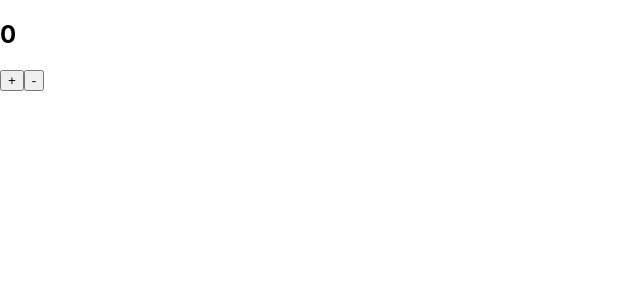
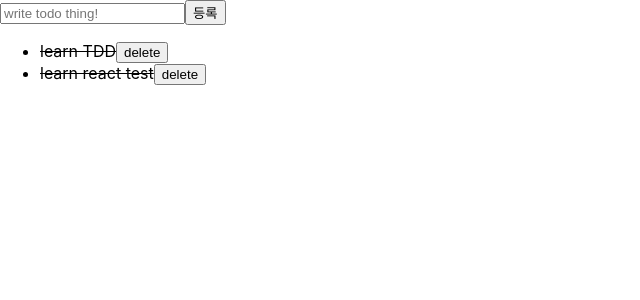
Before and after one commit to yhsol/commentor, a React (Create React App) app: page / in a window 1280 px wide. Shown: the top 300 px of the page, without its empty margins (0-640 px from the left). Built offline with nearby package versions, Linux system fonts and the light colour scheme.

Commit message:
react test

```diff
--- a/src/App.tsx
+++ b/src/App.tsx
@@ -2,11 +2,12 @@ import React from "react";
 import Profile from "./tdd/react-testing-library/Profile";
 import Counter from "./tdd/react-testing-library/Counter";
 import TodoItem from "./tdd/todo/TodoItem";
+import TodoApp from "./tdd/todo/TodoApp";
 
 const App: React.FC = () => {
   return (
     <div>
-      <Counter />
+      <TodoApp />
     </div>
   );
 };
--- a/src/tdd/todo/TodoApp.js
+++ b/src/tdd/todo/TodoApp.js
@@ -1,4 +1,4 @@
-import React, { useState } from "react";
+import React, { useState, useRef, useCallback } from "react";
 import TodoForm from "./TodoForm";
 import TodoList from "./TodoList";
 
@@ -15,10 +15,43 @@ const TodoApp = () => {
       done: true
     }
   ]);
+  const nextId = useRef(3);
+
+  const onInsert = useCallback(
+    text => {
+      setTodos(
+        todos.concat({
+          id: nextId.current,
+          text,
+          done: false
+        })
+      );
+      nextId.current += 1;
+    },
+    [todos]
+  );
+  const onToggle = useCallback(
+    id => {
+      setTodos(
+        todos.map(todo =>
+          todo.id === id ? { ...todo, done: !todo.done } : todo
+        )
+      );
+    },
+    [todos]
+  );
+
+  const onRemove = useCallback(
+    id => {
+      setTodos(todos.filter(todo => todo.id !== id));
+    },
+    [todos]
+  );
+
   return (
     <>
-      <TodoForm data-testid="helloworld" />
-      <TodoList todos={todos} />
+      <TodoForm onInsert={onInsert} />
+      <TodoList todos={todos} onToggle={onToggle} onRemove={onRemove} />
     </>
   );
 };
```
Also changed, not shown: 1 other file (tests, documents, lock files or other folders).
